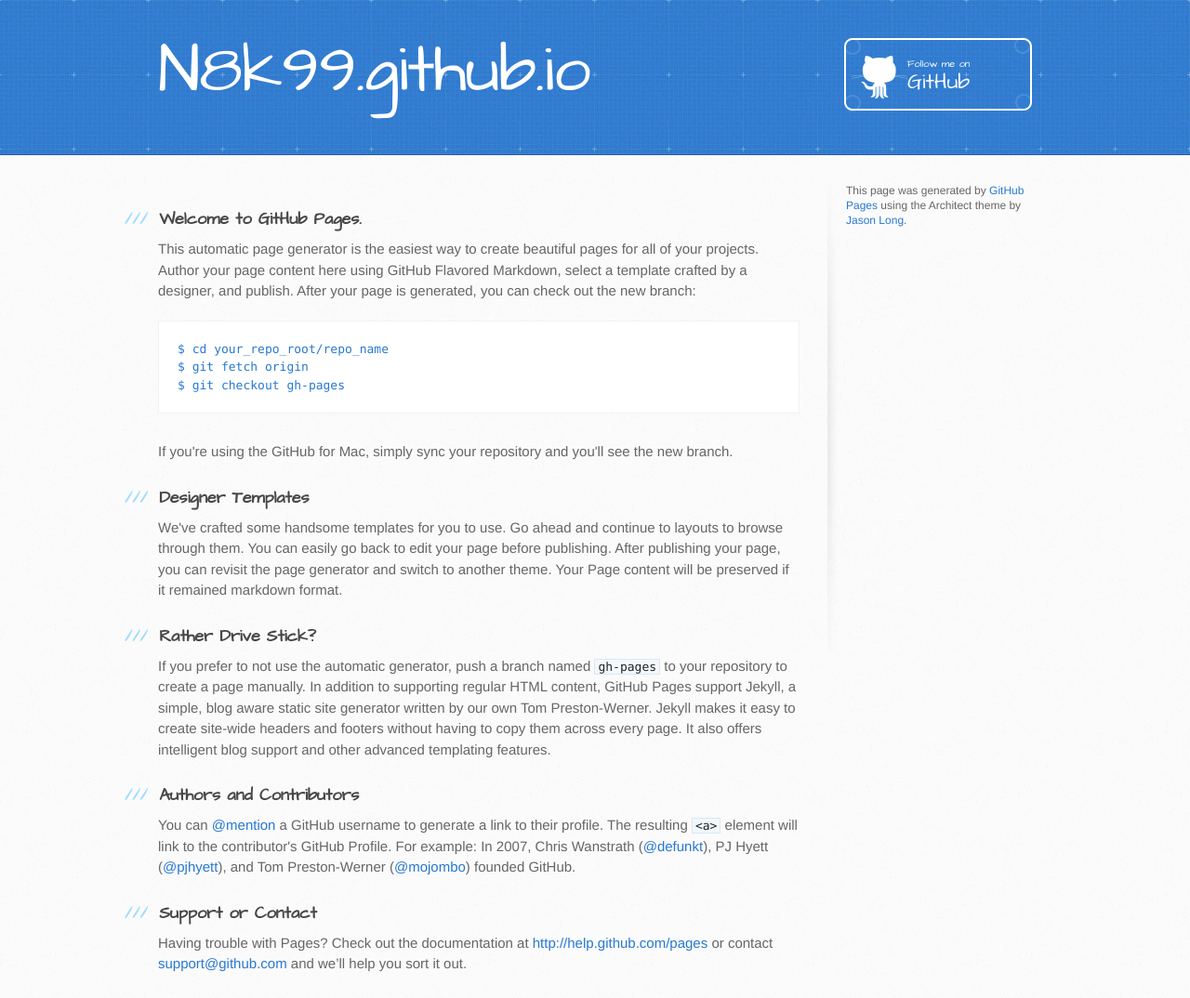
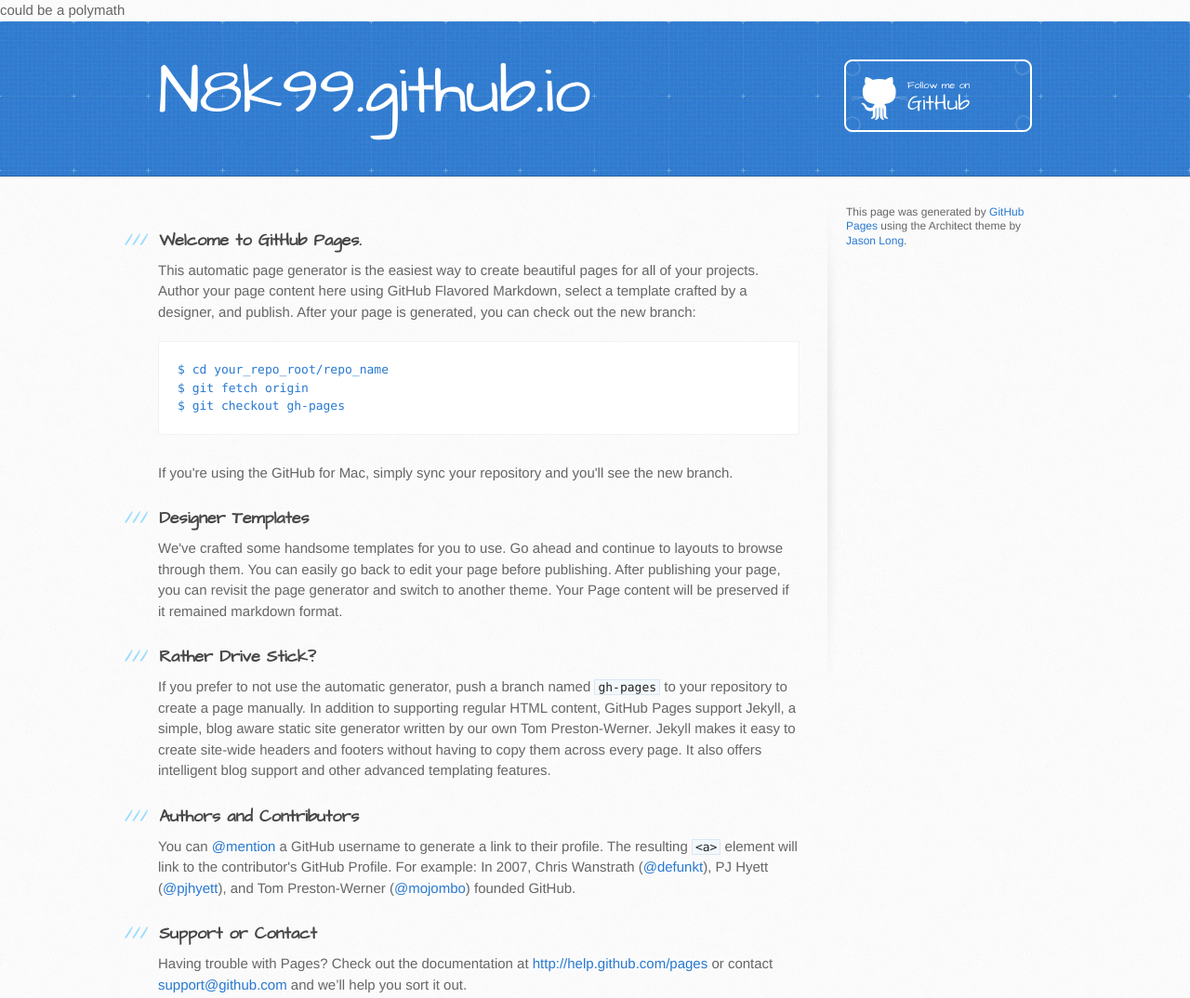
Before and after one commit to n8k99/n8k99.github.io, a plain HTML site: page index.html in a window 1280 px wide. Shown: the whole page at 93% size. Drawn offline with Linux system fonts and the light colour scheme.

Commit message:
added subtitle

```diff
--- a/index.html
+++ b/index.html
@@ -13,7 +13,8 @@
     <script src="//html5shiv.googlecode.com/svn/trunk/html5.js"></script>
     <![endif]-->
 
-    <title>N8k99.github.io by n8k99</title>
+    <title>n8k99</title>
+    <subtitle>could be a polymath</subtitle>
   </head>
 
   <body>
```
